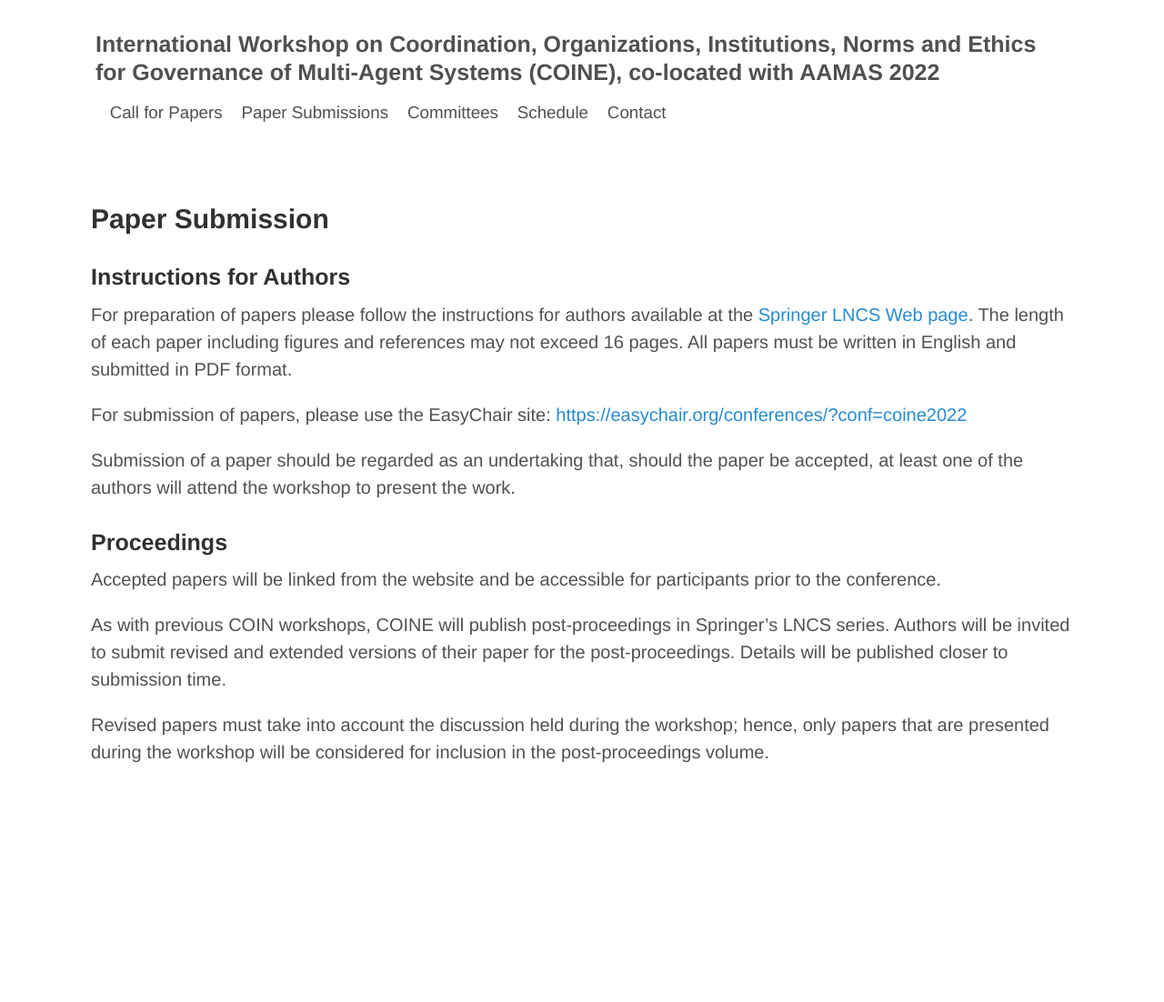
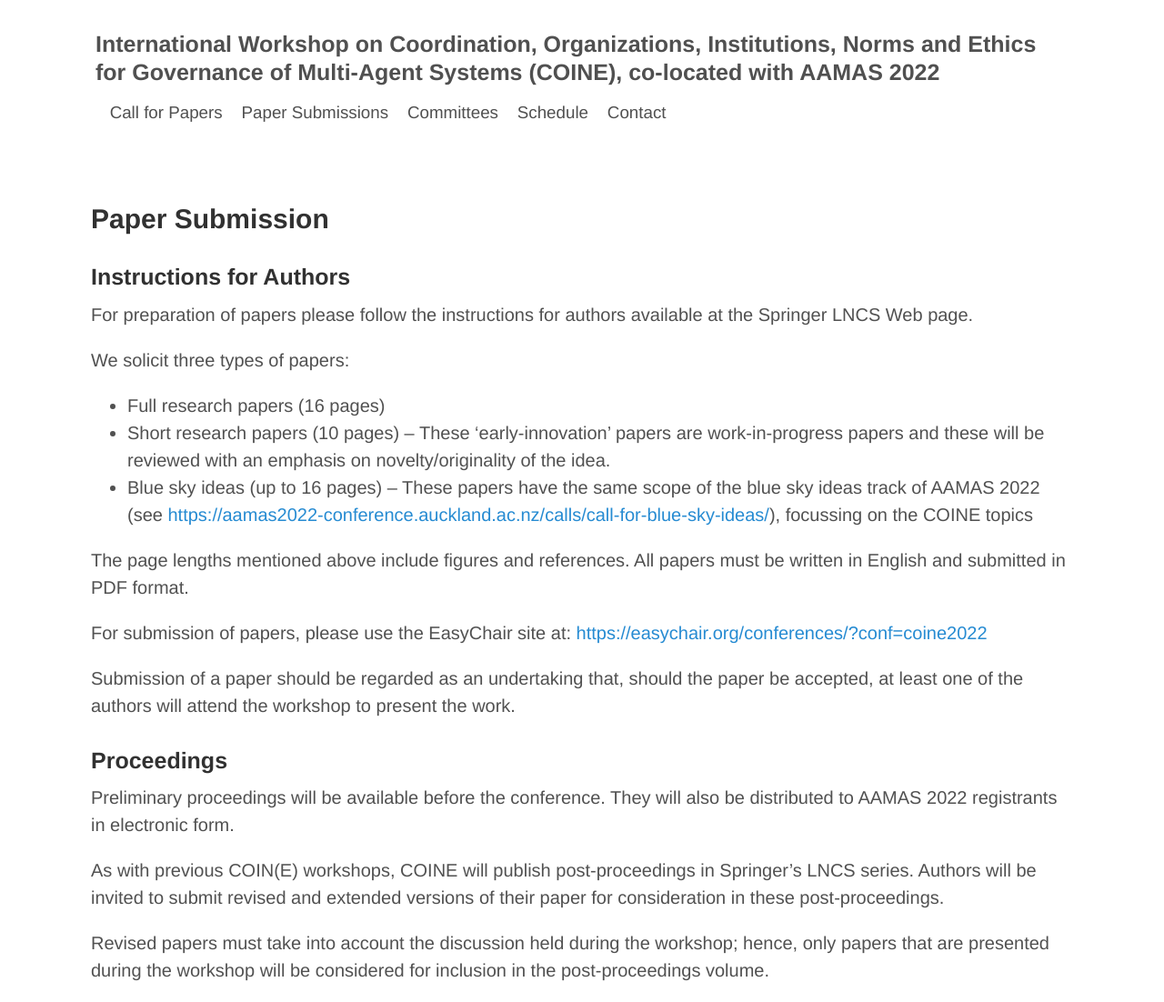
Before and after one commit to jithincheriyan/coine-2022-auckland, a Jekyll site: the page built from paper_submission.md, in a window 1280 px wide. Shown: the whole page at 91% size. Built offline with Jekyll 4.4.1, drawn with Linux system fonts in a browser that asks for light colours; before the commit the page ends 900 px from its top, so only the background shows below that.

Commit message:
COINE 2022 CFP update

```diff
--- a/paper_submission.md
+++ b/paper_submission.md
@@ -7,18 +7,23 @@ title: COINE
 
 ### Instructions for Authors
 
-For preparation of papers please follow the instructions for authors available at the [Springer LNCS Web page](https://www.springer.com/gp/computer-science/lncs/conference-proceedings-guidelines).
-The length of each paper including figures and references may not exceed 16 pages.
-All papers must be written in English and submitted in PDF format.
+For preparation of papers please follow the instructions for authors available at the Springer LNCS Web page.
 
-For submission of papers, please use the EasyChair site: [https://easychair.org/conferences/?conf=coine2022](https://easychair.org/conferences/?conf=coine2022)
+We solicit three types of papers:
+- Full research papers (16 pages)
+- Short research papers (10 pages) – These 'early-innovation' papers are work-in-progress papers and these will be reviewed with an emphasis on novelty/originality of the idea.
+- Blue sky ideas (up to 16 pages) – These papers have the same scope of the blue sky ideas track of AAMAS 2022 (see [https://aamas2022-conference.auckland.ac.nz/calls/call-for-blue-sky-ideas/](https://aamas2022-conference.auckland.ac.nz/calls/call-for-blue-sky-ideas/)), focussing on the COINE topics
+
+The page lengths mentioned above include figures and references. All papers must be written in English and submitted in PDF format.
+
+For submission of papers, please use the EasyChair site at: [https://easychair.org/conferences/?conf=coine2022](https://easychair.org/conferences/?conf=coine2022)
 
 Submission of a paper should be regarded as an undertaking that, should the paper be accepted, at least one of the authors will attend the workshop to present the work.
 
 ### Proceedings
 
-Accepted papers will be linked from the website and be accessible for participants prior to the conference.
+Preliminary proceedings will be available before the conference. They will also be distributed to AAMAS 2022 registrants in electronic form.
 
-As with previous COIN workshops, COINE will publish post-proceedings in Springer's LNCS series. Authors will be invited to submit revised and extended versions of their paper for  the post-proceedings. Details will be published closer to submission time.
+As with previous COIN(E) workshops, COINE will publish post-proceedings in Springer's LNCS series. Authors will be invited to submit revised and extended versions of their paper for consideration in these post-proceedings.
 
 Revised papers must take into account the discussion held during the workshop; hence, only papers that are presented during the workshop will be considered for inclusion in the post-proceedings volume.
```
Also changed, not shown: call_for_papers.md (+23 -11 lines), contact.md (+1 -1 lines).
